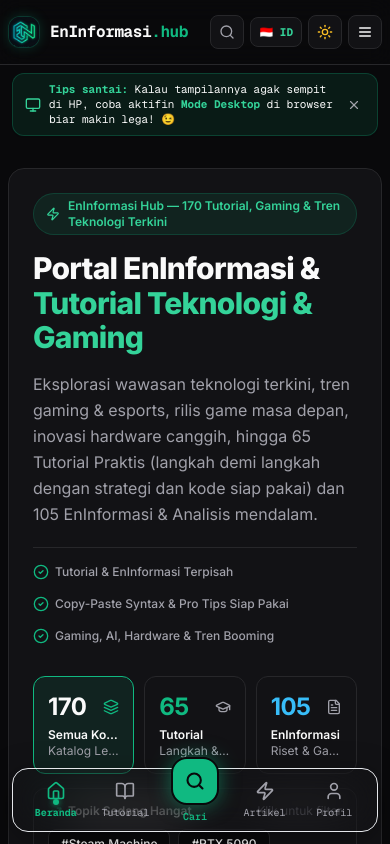
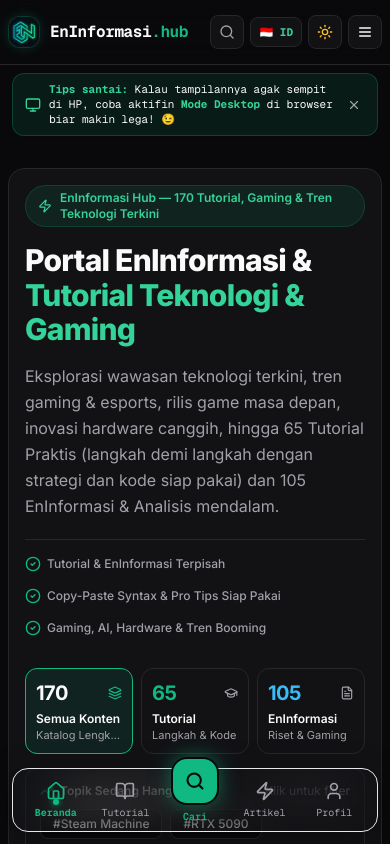
Before and after one commit to EdvanVPRoject/eninformasi-hub, a Next.js app: page / in a window 390 px wide. Shown: the top 844 px of the page. Built offline with nearby package versions, Linux system fonts and the light colour scheme; no server answers.

Commit message:
feat(mobile): optimize mobile responsiveness for bento hero, reading progress, and benchmark tables

```diff
--- a/app/page.tsx
+++ b/app/page.tsx
@@ -173,7 +173,7 @@
   return (
     <div className="max-w-[1880px] mx-auto px-2 sm:px-4 lg:px-6 py-8 sm:py-12">
       {/* Hero Bento Header */}
-      <div className="relative mb-10 p-6 sm:p-8 lg:p-10 rounded-2xl bg-[var(--card-bg)] border border-[var(--border-color)] shadow-sm">
+      <div className="relative mb-8 sm:mb-10 p-4 sm:p-8 lg:p-10 rounded-2xl bg-[var(--card-bg)] border border-[var(--border-color)] shadow-sm">
         <div className="relative z-10 grid grid-cols-1 lg:grid-cols-12 gap-8 lg:gap-10 items-stretch">
           {/* Left Column: Hero Title, Value Proposition & Feature Pills */}
           <div className="lg:col-span-7 xl:col-span-7 flex flex-col justify-between space-y-5">
@@ -220,26 +220,26 @@
           {/* Right Column: Bento Hub (Interactive Stats + Trending Hot Topics + Quick Jump) */}
           <div className="lg:col-span-5 xl:col-span-5 flex flex-col justify-between gap-3.5">
             {/* Top Stats Trio */}
-            <div className="grid grid-cols-3 gap-2.5 sm:gap-3">
+            <div className="grid grid-cols-3 gap-2 sm:gap-3">
               <button
                 type="button"
                 onClick={() => handleSelectType('all')}
-                className={`p-3.5 rounded-xl text-left border transition-all ${
+                className={`p-2.5 sm:p-3.5 rounded-xl text-left border transition-all active:scale-[0.98] ${
                   selectedType === 'all'
                     ? 'bg-emerald-500/10 border-emerald-500 shadow-sm'
                     : 'bg-[var(--card-bg)] border-[var(--border-color)] hover:border-emerald-500/50'
                 }`}
               >
                 <div className="flex items-center justify-between mb-1">
-                  <span className="text-2xl font-bold tracking-tight text-[var(--text-main)]">
+                  <span className="text-xl sm:text-2xl font-bold tracking-tight text-[var(--text-main)]">
                     {totalArticleCount}
                   </span>
-                  <Layers className={`w-4 h-4 ${selectedType === 'all' ? 'text-emerald-500' : 'text-[var(--text-muted)]'}`} />
+                  <Layers className={`w-3.5 h-3.5 sm:w-4 sm:h-4 ${selectedType === 'all' ? 'text-emerald-500' : 'text-[var(--text-muted)]'}`} />
                 </div>
                 <div className="text-xs sm:text-sm font-semibold text-[var(--text-main)] truncate">
                   {lang === 'en' ? 'All Content' : 'Semua Konten'}
                 </div>
-                <div className="text-xs text-[var(--text-muted)] truncate">
+                <div className="text-[11px] sm:text-xs text-[var(--text-muted)] truncate">
                   {lang === 'en' ? 'Full Database' : 'Katalog Lengkap'}
                 </div>
               </button>
@@ -247,22 +247,22 @@
               <button
                 type="button"
                 onClick={() => handleSelectType('tutorial')}
-                className={`p-3.5 rounded-xl text-left border transition-all ${
+                className={`p-2.5 sm:p-3.5 rounded-xl text-left border transition-all active:scale-[0.98] ${
                   selectedType === 'tutorial'
                     ? 'bg-emerald-500/10 border-emerald-500 shadow-sm'
                     : 'bg-[var(--card-bg)] border-[var(--border-color)] hover:border-emerald-500/50'
                 }`}
               >
                 <div className="flex items-center justify-between mb-1">
-                  <span className="text-2xl font-bold tracking-tight text-emerald-500">
+                  <span className="text-xl sm:text-2xl font-bold tracking-tight text-emerald-500">
                     {tutorialCount}
                   </span>
-                  <GraduationCap className={`w-4 h-4 ${selectedType === 'tutorial' ? 'text-emerald-500' : 'text-[var(--text-muted)]'}`} />
+                  <GraduationCap className={`w-3.5 h-3.5 sm:w-4 sm:h-4 ${selectedType === 'tutorial' ? 'text-emerald-500' : 'text-[var(--text-muted)]'}`} />
                 </div>
                 <div className="text-xs sm:text-sm font-semibold text-[var(--text-main)] truncate">
                   {lang === 'en' ? 'Tutorials' : 'Tutorial'}
                 </div>
-                <div className="text-xs text-[var(--text-muted)] truncate">
+                <div className="text-[11px] sm:text-xs text-[var(--text-muted)] truncate">
                   {lang === 'en' ? 'Code & Setup' : 'Langkah & Kode'}
                 </div>
               </button>
@@ -270,22 +270,22 @@
               <button
                 type="button"
                 onClick={() => handleSelectType('artikel')}
-                className={`p-3.5 rounded-xl text-left border transition-all ${
+                className={`p-2.5 sm:p-3.5 rounded-xl text-left border transition-all active:scale-[0.98] ${
                   selectedType === 'artikel'
                     ? 'bg-emerald-500/10 border-emerald-500 shadow-sm'
                     : 'bg-[var(--card-bg)] border-[var(--border-color)] hover:border-emerald-500/50'
                 }`}
               >
                 <div className="flex items-center justify-between mb-1">
-                  <span className="text-2xl font-bold tracking-tight text-sky-500 dark:text-sky-400">
+                  <span className="text-xl sm:text-2xl font-bold tracking-tight text-sky-500 dark:text-sky-400">
                     {artikelCount}
                   </span>
-                  <FileText className={`w-4 h-4 ${selectedType === 'artikel' ? 'text-sky-500' : 'text-[var(--text-muted)]'}`} />
+                  <FileText className={`w-3.5 h-3.5 sm:w-4 sm:h-4 ${selectedType === 'artikel' ? 'text-sky-500' : 'text-[var(--text-muted)]'}`} />
                 </div>
                 <div className="text-xs sm:text-sm font-semibold text-[var(--text-main)] truncate">
                   {lang === 'en' ? 'Articles' : 'EnInformasi'}
                 </div>
-                <div className="text-xs text-[var(--text-muted)] truncate">
+                <div className="text-[11px] sm:text-xs text-[var(--text-muted)] truncate">
                   {lang === 'en' ? 'Analysis & Trends' : 'Riset & Gaming'}
                 </div>
               </button>
--- a/components/ArticleDetailView.tsx
+++ b/components/ArticleDetailView.tsx
@@ -257,9 +257,40 @@
               </div>
             )}
 
-            {displayToc && displayToc.length > 0 && (
-              <div className="lg:hidden p-3.5 rounded-xl bg-[var(--card-bg)] border border-[var(--border-color)] shadow-sm">
-                <details className="group">
+            {/* Mobile Reading Progress & Collapsible Table of Contents */}
+            <div className="lg:hidden p-3.5 rounded-xl bg-[var(--card-bg)] border border-[var(--border-color)] shadow-sm space-y-3">
+              <div className="flex items-center justify-between text-xs font-mono">
+                <span className="text-[var(--text-muted)] flex items-center gap-1.5">
+                  {maxProgress >= 95 ? (
+                    <CheckCircle2 className="w-3.5 h-3.5 text-emerald-500" />
+                  ) : null}
+                  {maxProgress >= 95
+                    ? (lang === 'en' ? 'Completed!' : 'Selesai Dibaca!')
+                    : (lang === 'en' ? 'Reading Progress' : 'Progres Baca')}
+                </span>
+                <div className="flex items-center gap-2">
+                  <span className="text-emerald-500 font-bold">{maxProgress}%</span>
+                  {maxProgress > 0 && (
+                    <button
+                      type="button"
+                      onClick={handleResetProgress}
+                      title={lang === 'en' ? 'Reset progress' : 'Ulangi progres'}
+                      className="text-[var(--text-muted)] hover:text-rose-400 transition-colors p-0.5"
+                    >
+                      <RotateCcw className="w-3 h-3" />
+                    </button>
+                  )}
+                </div>
+              </div>
+              <div className="w-full h-1.5 rounded-full bg-zinc-800 overflow-hidden">
+                <div
+                  className="h-full bg-emerald-500 transition-all duration-300"
+                  style={{ width: `${maxProgress}%` }}
+                />
+              </div>
+
+              {displayToc && displayToc.length > 0 && (
+                <details className="group pt-2 border-t border-[var(--border-color)]/60">
                   <summary className="flex items-center justify-between cursor-pointer list-none text-xs font-mono font-semibold text-[var(--text-main)] select-none">
                     <span className="flex items-center gap-2">
                       <ListOrdered className="w-4 h-4 text-emerald-500" />
@@ -271,8 +302,8 @@
                     <TableOfContents key={`toc-m-${lang}`} items={displayToc} />
                   </div>
                 </details>
-              </div>
-            )}
+              )}
+            </div>
 
             <article className="prose prose-invert max-w-none text-[var(--text-main)] space-y-4 leading-relaxed text-justify">
               <ArticleBodyRenderer key={`body-${lang}`} content={displayContent} toc={displayToc} />
```
Also changed, not shown: components/ArticleBodyRenderer.tsx (+19 -15 lines).
